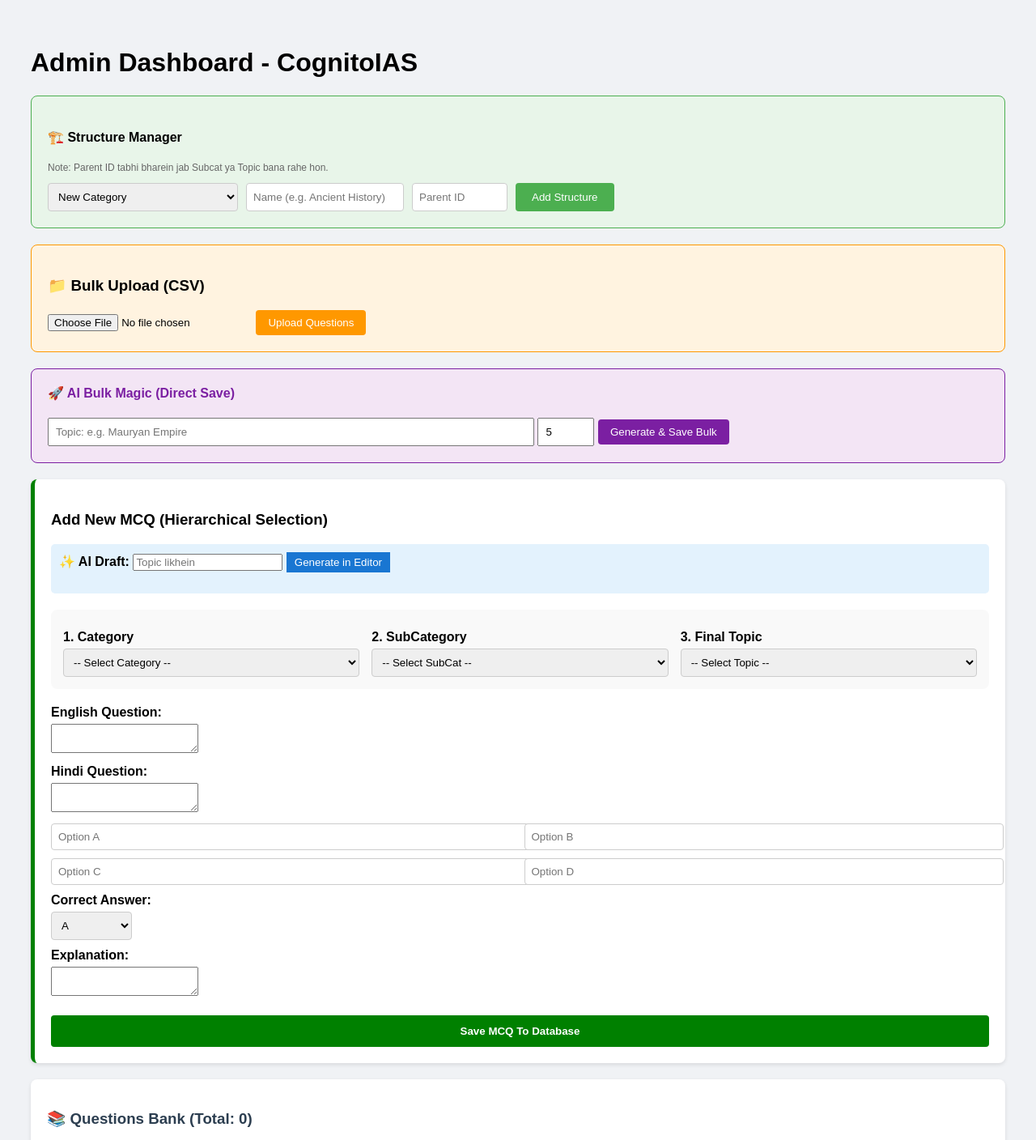
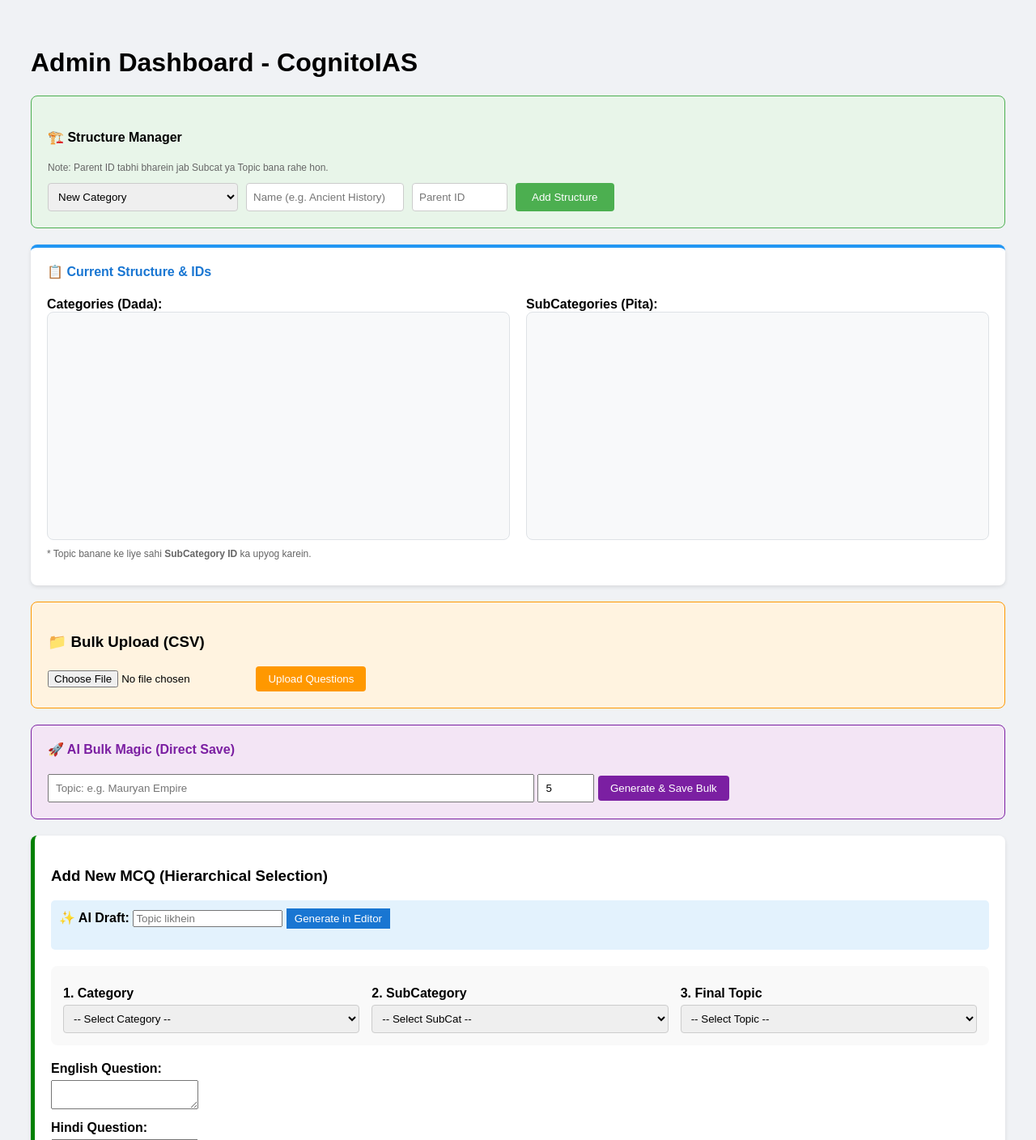
Before and after one commit to cognitoias-droid/UPSC-Web-App, a Flask app: page /admin in a window 1280 px wide. Shown: the top 1408 px of the page at 81% size. Run offline with Flask 3, Linux system fonts and the light colour scheme; data that the repository does not hold is empty; some libraries are stand-ins or nearby versions.

Commit message:
Update admin.html

```diff
--- a/templates/admin.html
+++ b/templates/admin.html
@@ -7,6 +7,8 @@
         .admin-card { background: white; padding: 20px; border-radius: 8px; margin-bottom: 20px; box-shadow: 0 2px 5px rgba(0,0,0,0.1); }
         .form-label { font-weight: bold; display: block; margin-bottom: 5px; margin-top: 10px; }
         .form-control { width: 100%; padding: 8px; border: 1px solid #ccc; border-radius: 4px; }
+        .id-badge { background: #e3f2fd; color: #0d47a1; padding: 2px 6px; border-radius: 4px; font-weight: bold; font-family: monospace; }
+        .structure-box { background: #f8f9fa; border: 1px solid #dee2e6; padding: 15px; border-radius: 8px; height: 250px; overflow-y: auto; }
     </style>
 </head>
 <body style="font-family: Arial; padding: 30px; background: #f0f2f5;">
@@ -25,6 +27,35 @@
             <input type="number" name="parent_id" placeholder="Parent ID" style="padding: 8px; border-radius: 4px; border: 1px solid #ccc; width: 100px;">
             <button type="submit" style="background: #4caf50; color: white; border: none; padding: 8px 20px; cursor: pointer; border-radius: 4px;">Add Structure</button>
         </form>
+    </div>
+
+    <div class="admin-card" style="border-top: 4px solid #2196f3;">
+        <h4 style="color: #1976d2; margin-top: 0;">📋 Current Structure & IDs</h4>
+        <div style="display: grid; grid-template-columns: 1fr 1fr; gap: 20px;">
+            <div>
+                <strong>Categories (Dada):</strong>
+                <div class="structure-box">
+                    <ul style="padding-left: 20px;">
+                        {% for cat in categories %}
+                        <li>{{ cat.name }} <span class="id-badge">ID: {{ cat.id }}</span></li>
+                        {% endfor %}
+                    </ul>
+                </div>
+            </div>
+            <div>
+                <strong>SubCategories (Pita):</strong>
+                <div class="structure-box">
+                    <ul style="padding-left: 20px;">
+                        {% for cat in categories %}
+                            {% for sub in cat.subcategories %}
+                            <li>{{ sub.name }} <span class="id-badge">ID: {{ sub.id }}</span> <small>(Parent Cat: {{ cat.id }})</small></li>
+                            {% endfor %}
+                        {% endfor %}
+                    </ul>
+                </div>
+            </div>
+        </div>
+        <p style="font-size: 12px; color: #666; margin-top: 10px;">* Topic banane ke liye sahi <b>SubCategory ID</b> ka upyog karein.</p>
     </div>
 
     <div style="background: #fff3e0; padding: 20px; border-radius: 8px; margin-bottom: 20px; border: 1px solid #ff9800;">
@@ -132,39 +163,32 @@
         CKEDITOR.replace('editor_hi');
         CKEDITOR.replace('editor_exp');
 
-        // --- CASCADING DROPDOWN LOGIC ---
-
         function loadSubCats() {
             let catId = document.getElementById('main_cat').value;
             let subSelect = document.getElementById('sub_cat');
+            if(!catId) return;
             subSelect.innerHTML = '<option>Loading...</option>';
-
             fetch('/get_subcats/' + catId)
             .then(res => res.json())
             .then(data => {
                 subSelect.innerHTML = '<option value="">-- Select SubCat --</option>';
-                data.forEach(s => {
-                    subSelect.innerHTML += `<option value="${s.id}">${s.name} (ID: ${s.id})</option>`;
-                });
+                data.forEach(s => { subSelect.innerHTML += `<option value="${s.id}">${s.name} (ID: ${s.id})</option>`; });
             });
         }
 
         function loadTopics() {
             let subId = document.getElementById('sub_cat').value;
             let topicSelect = document.getElementById('topic_id_final');
+            if(!subId) return;
             topicSelect.innerHTML = '<option>Loading...</option>';
-
             fetch('/get_topics/' + subId)
             .then(res => res.json())
             .then(data => {
                 topicSelect.innerHTML = '<option value="">-- Select Topic --</option>';
-                data.forEach(t => {
-                    topicSelect.innerHTML += `<option value="${t.id}">${t.name}</option>`;
-                });
+                data.forEach(t => { topicSelect.innerHTML += `<option value="${t.id}">${t.name}</option>`; });
             });
         }
 
-        // AI Functions (As before)
         function generateBulk() {
             let topic = document.getElementById('bulk-topic').value;
             let count = document.getElementById('bulk-count').value;
```
